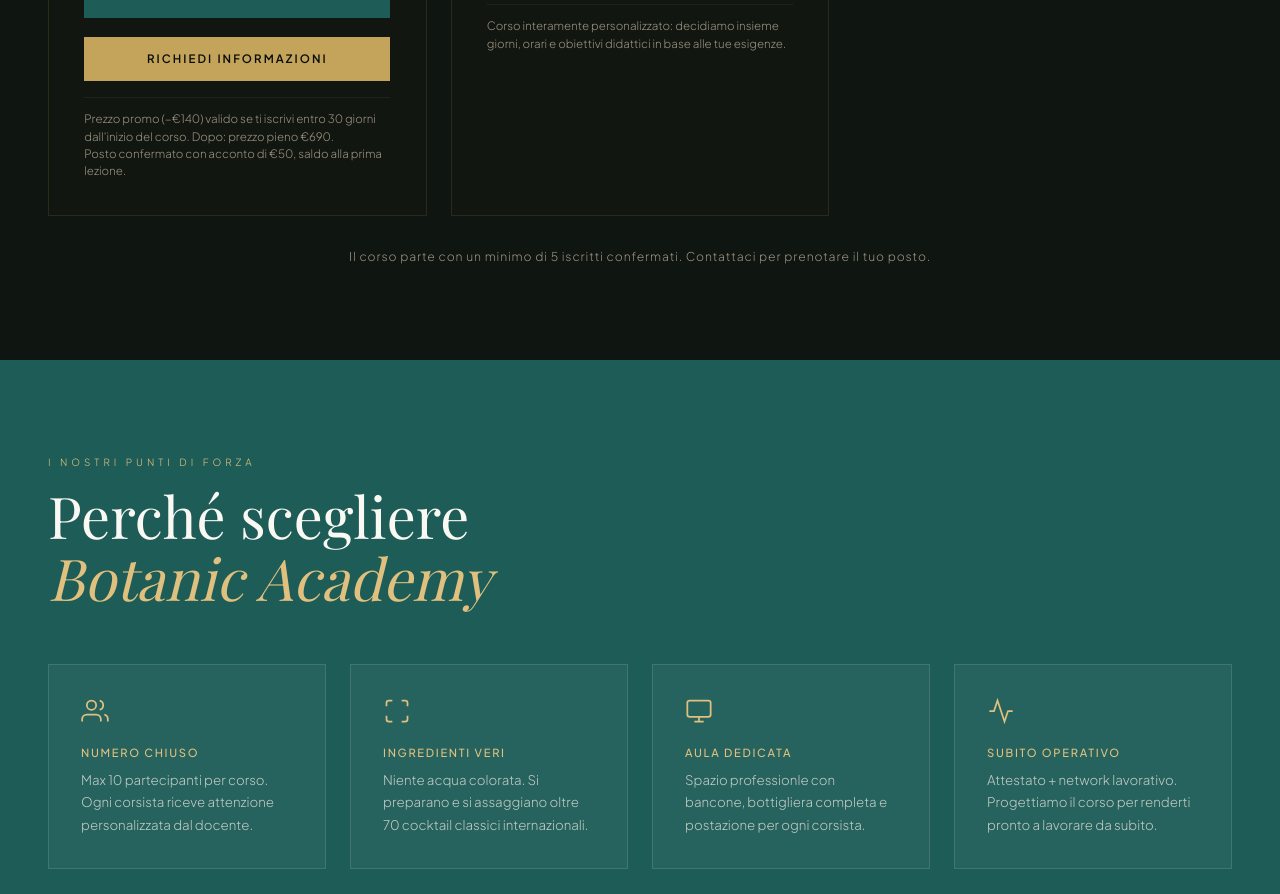
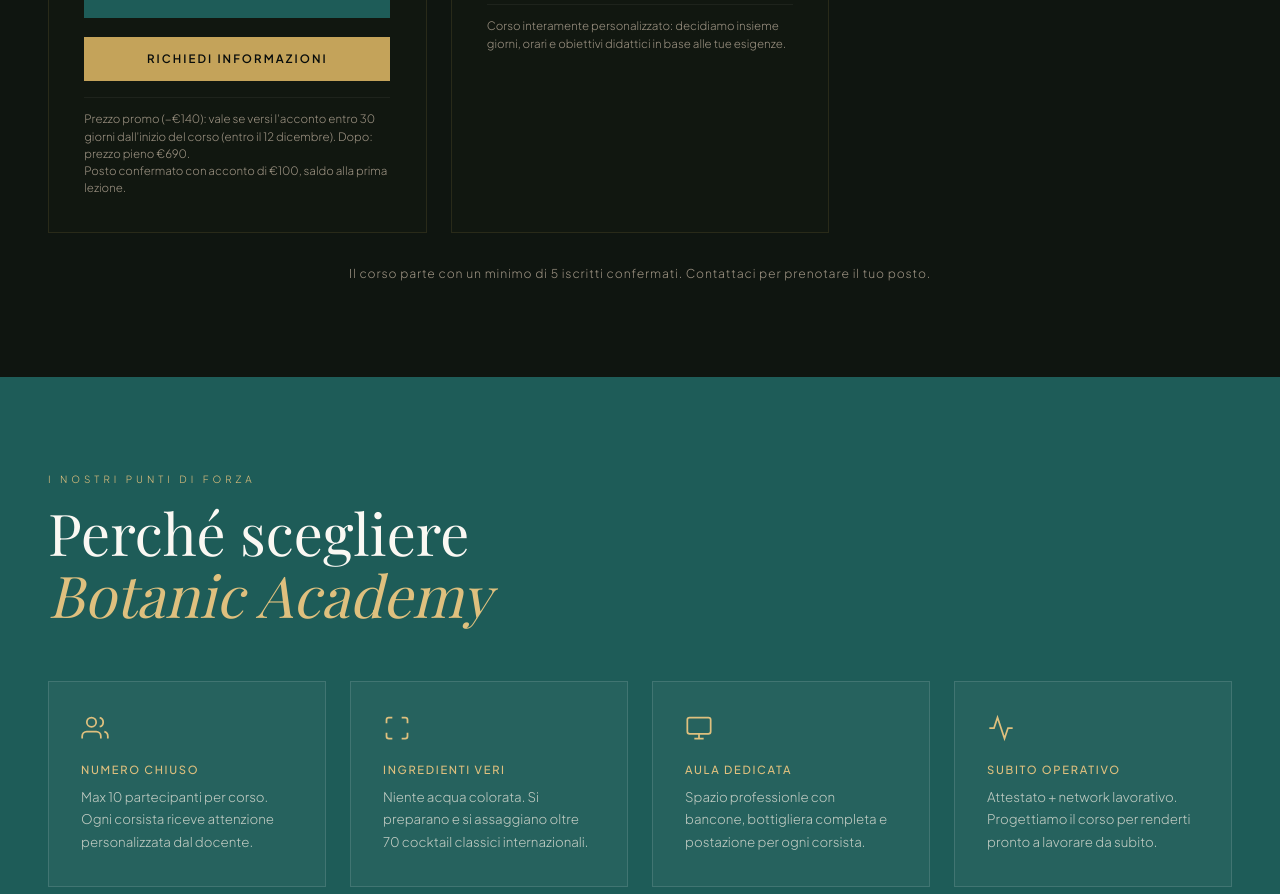
Before and after one commit to danielsportelli/botanic-academy, a plain HTML site: page index.html in a window 1280 px wide. Shown: the part 4220-5114 px from the top of the page. Drawn offline with nearby package versions, Linux system fonts and the light colour scheme; a web font is replaced by a local one.

Commit message:
Course deposit 100 EUR; promo price valid when deposit is paid within 30 days
Co-Authored-By: Claude Sonnet 5.5 <noreply@anthropic.com>

```diff
--- a/index.html
+++ b/index.html
@@ -195,7 +195,7 @@
         </div>
       </div>
       <a href="#chatbot" class="btn-primary" style="display:block;text-align:center;width:100%;">Richiedi informazioni</a>
-      <p class="card-note">Prezzo promo (−€140) valido se ti iscrivi entro 30 giorni dall'inizio del corso. Dopo: prezzo pieno €690.<br>Posto confermato con acconto di €50, saldo alla prima lezione.</p>
+      <p class="card-note">Prezzo promo (−€140): vale se versi l'acconto entro 30 giorni dall'inizio del corso (<span id="promoDeadline">entro il 12 dicembre</span>). Dopo: prezzo pieno €690.<br>Posto confermato con acconto di €100, saldo alla prima lezione.</p>
     </div>
 
     <div class="corso-card reveal">
--- a/js.js
+++ b/js.js
@@ -14,6 +14,12 @@ document.getElementById('year').textContent = new Date().getFullYear();
   const now = new Date();
   const msPerDay = 1000 * 60 * 60 * 24;
   const daysLeft = Math.ceil((cutoff - now) / msPerDay);
+
+  // Ultimo giorno utile per la promo, mostrato nella nota della card
+  const lastPromoDay = new Date(cutoff);
+  lastPromoDay.setDate(lastPromoDay.getDate() - 1);
+  const deadlineEl = document.getElementById('promoDeadline');
+  if (deadlineEl) deadlineEl.textContent = 'entro il ' + lastPromoDay.toLocaleDateString('it-IT', { day: 'numeric', month: 'long' });
 
   const priceMain = document.getElementById('cardPriceMain');
   const priceOrig = document.getElementById('cardPriceOrig');
@@ -234,11 +240,11 @@ async function submitForm() {
 
 // ── Chatbot FAQ ──
 const FAQ = {
-  "qual è il prezzo?": "Il corso ha un prezzo pieno di €690. Se ti iscrivi entro 30 giorni dall'inizio del corso, il prezzo promo è €550. Le date e il prezzo aggiornato sono visibili nella sezione 'Corsi in partenza' qui sopra.",
+  "qual è il prezzo?": "Il corso ha un prezzo pieno di €690. Se versi l'acconto entro 30 giorni dall'inizio del corso, il prezzo promo è €550. Le date e il prezzo aggiornato sono visibili nella sezione 'Corsi in partenza' qui sopra.",
   "serve esperienza?": "No, il corso parte da zero. Non importa se non hai mai toccato uno shaker: si parte dalle basi e si arriva alle tecniche professionali. L'unica cosa che serve è voglia di imparare.",
   "dove si svolge?": "Il corso si svolge nella nostra aula dedicata in Corso Europa 27, ad Arcene (BG) — sopra il locale Botanic Fusion & Cocktail. L'aula è allestita con bancone principale, bottigliera, attrezzature professionali e postazioni individuali per ogni corsista.",
   "quando si parte?": "Il prossimo corso parte il 12 Gennaio, con lezioni il martedì e il giovedì dalle 19:00 alle 22:00. Al momento organizziamo un corso alla volta per garantire la massima attenzione a ogni corsista, e parte al raggiungimento di minimo 5 iscritti. Per le date precise di ogni lezione clicca 'Vedi calendario completo' sulla card qui sopra.",
-  "come funziona la prenotazione?": "Per bloccare il posto basta un acconto di €50, tramite bonifico o PayPal. Il saldo lo dai alla prima lezione. Se il corso non dovesse partire per numero minimo non raggiunto, l'acconto ti viene rimborsato per intero oppure spostato all'edizione successiva, come preferisci.",
+  "come funziona la prenotazione?": "Per bloccare il posto (e il prezzo promo, se sei nei tempi) basta un acconto di €100, tramite bonifico o PayPal. Il saldo lo dai alla prima lezione. Se il corso non dovesse partire per numero minimo non raggiunto, l'acconto ti viene rimborsato per intero oppure spostato all'edizione successiva, come preferisci.",
   "che attestato rilasciate?": "Al termine del corso viene rilasciato un attestato di frequenza ufficiale che certifica tutte le competenze, le tecniche e le nozioni apprese durante il percorso.",
   "come funziona l'esame?": "L'ultima lezione è dedicata all'esame finale con giudici esterni. Prevede una parte scritta e una pratica, su tutti gli argomenti del corso. In caso di esito non positivo, puoi ripeterlo gratuitamente.",
   "posso lavorare dopo?": "Sì, il corso è pensato per renderti operativo subito. Potrai lavorare in cocktail bar, discoteche, eventi, beach club, hotel. Offriamo anche supporto per stage e segnalazioni lavorative tramite la nostra rete di contatti.",
```
